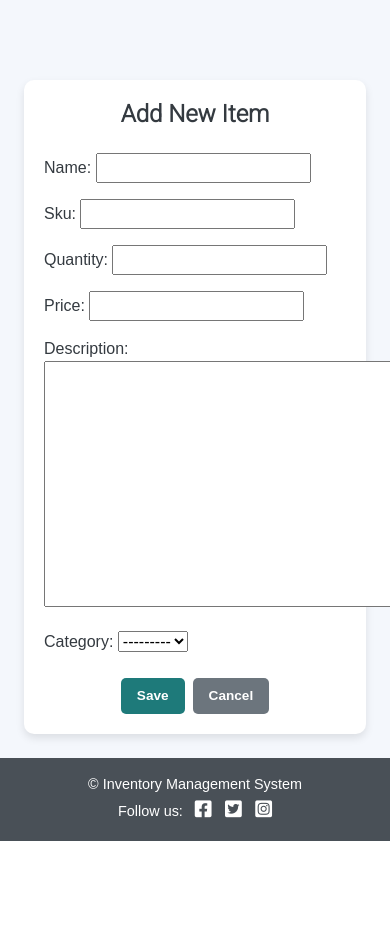
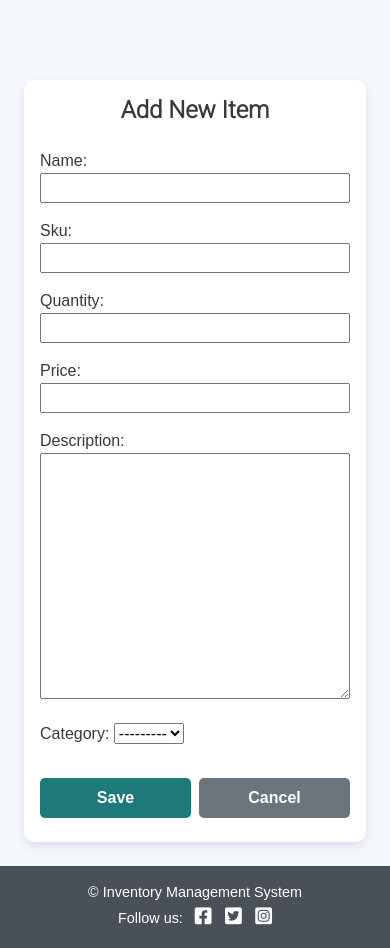
Before and after one commit to KatVolkova/inventory-management-system, a Django app: page /item/add/ in a window 390 px wide; the page is wider, and only the part inside the window is pictured. Shown: the part 62-1010 px from the top of that part. Before the commit the page ends 903 px from the top of that part, so only its background shows below. Run offline with Django 4.2, Linux system fonts and the light colour scheme; data that the repository does not hold is empty; some libraries are stand-ins or nearby versions.

Commit message:
Make Add category and add item forms responsive for smaller screens

```diff
--- a/static/css/style.css
+++ b/static/css/style.css
@@ -157,6 +157,17 @@ h3 {
 }
 form .form-control, form .form-select {
     border-radius: 5px;
+}
+.form-container .btn {
+    display: inline-block;
+    text-align: center;
+    vertical-align: middle;
+    min-width: 100px;
+    height: 40px;
+    padding: 0;
+    line-height: 40px;
+    font-size: 1rem;
+    margin: 0 8px;
 }
 
 
@@ -474,4 +485,19 @@ td.text-end {
     .container-error-message p {
         font-size: 0.9rem;
     }
+    /* Forms */
+    .form-container {
+        padding: 1rem;
+    }
+
+    .form-container textarea,
+    .form-container input {
+        width: 100%;
+        max-width: 100%;
+    }
+    .form-container .btn {
+        width: 100%;
+        margin: 8px 0;
+    }
+
 }
```
Also changed, not shown: 1 other file.
